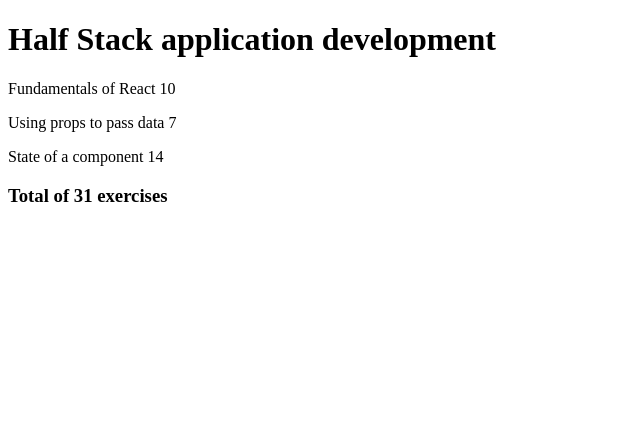
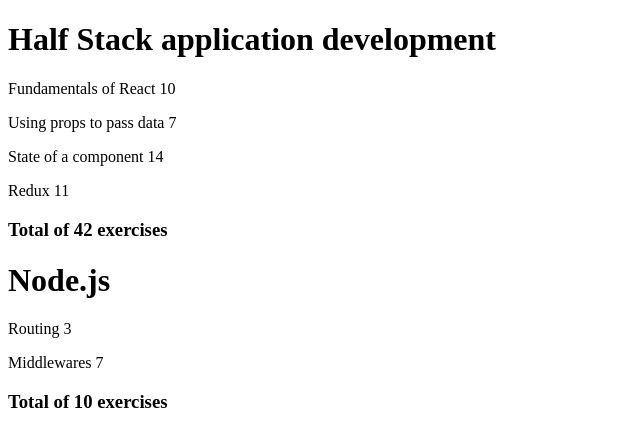
Before and after one commit to fullstack-hy2020/example-submission-repository, a React (Vite) app in the folder part1/courseinfo/: page / in a window 1280 px wide. Shown: the top 446 px of the page, without its empty margins (0-640 px from the left). Built offline with nearby package versions, Linux system fonts and the light colour scheme.

Commit message:
exercises-2.4

```diff
--- a/part1/courseinfo/src/App.jsx
+++ b/part1/courseinfo/src/App.jsx
@@ -16,11 +16,11 @@
   const parts = props.parts;
   return (
     <>
-    {
-      parts.map((part) => {
-        return <Part key={part.id} name={part.name} exercises={part.exercises} />;
-      })
-    }
+      {parts.map((part) => {
+        return (
+          <Part key={part.id} name={part.name} exercises={part.exercises} />
+        );
+      })}
     </>
   );
 };
@@ -35,7 +35,7 @@
       <h3>Total of {total} exercises</h3>
     </>
   );
-}
+};
 
 const Course = (props) => {
   return (
@@ -48,29 +48,57 @@
 };
 
 const App = () => {
-  const course = {
+  const courses = [
+    {
+      name: "Half Stack application development",
       id: 1,
-    name: 'Half Stack application development',
       parts: [
         {
-        name: 'Fundamentals of React',
+          name: "Fundamentals of React",
           exercises: 10,
-        id: 1
+          id: 1,
         },
         {
-        name: 'Using props to pass data',
+          name: "Using props to pass data",
           exercises: 7,
-        id: 2
+          id: 2,
         },
         {
-        name: 'State of a component',
+          name: "State of a component",
           exercises: 14,
-        id: 3
-      }
-    ]
-  }
+          id: 3,
+        },
+        {
+          name: "Redux",
+          exercises: 11,
+          id: 4,
+        },
+      ],
+    },
+    {
+      name: "Node.js",
+      id: 2,
+      parts: [
+        {
+          name: "Routing",
+          exercises: 3,
+          id: 1,
+        },
+        {
+          name: "Middlewares",
+          exercises: 7,
+          id: 2,
+        },
+      ],
+    },
+  ];
 
-  return <Course key={course.id} course={course} />
-}
-
-export default App
+  return (
+    <div>
+      {courses.map((course) => {
+        return <Course key={course.id} course={course} />;
+      })}
+    </div>
+  );
+};
+export default App;
```
Lines whose indentation alone changed are shown as unchanged.
